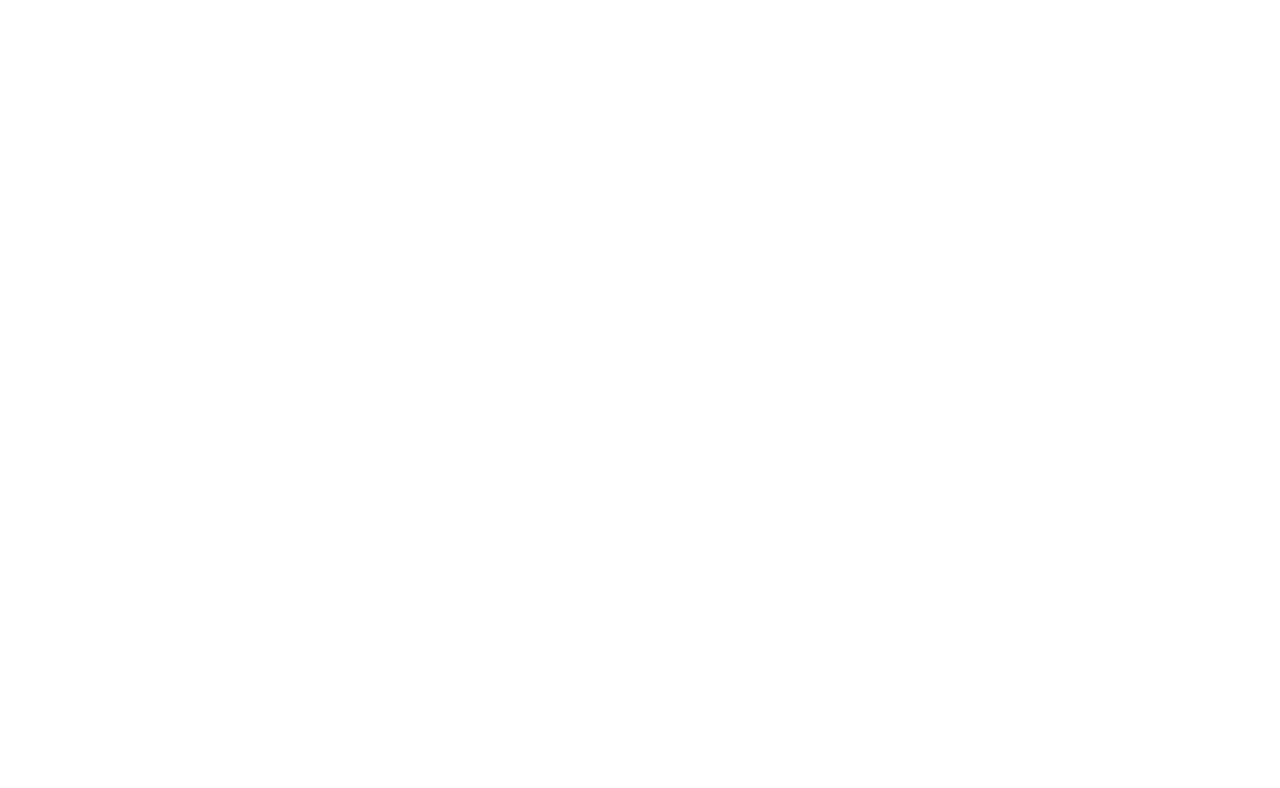
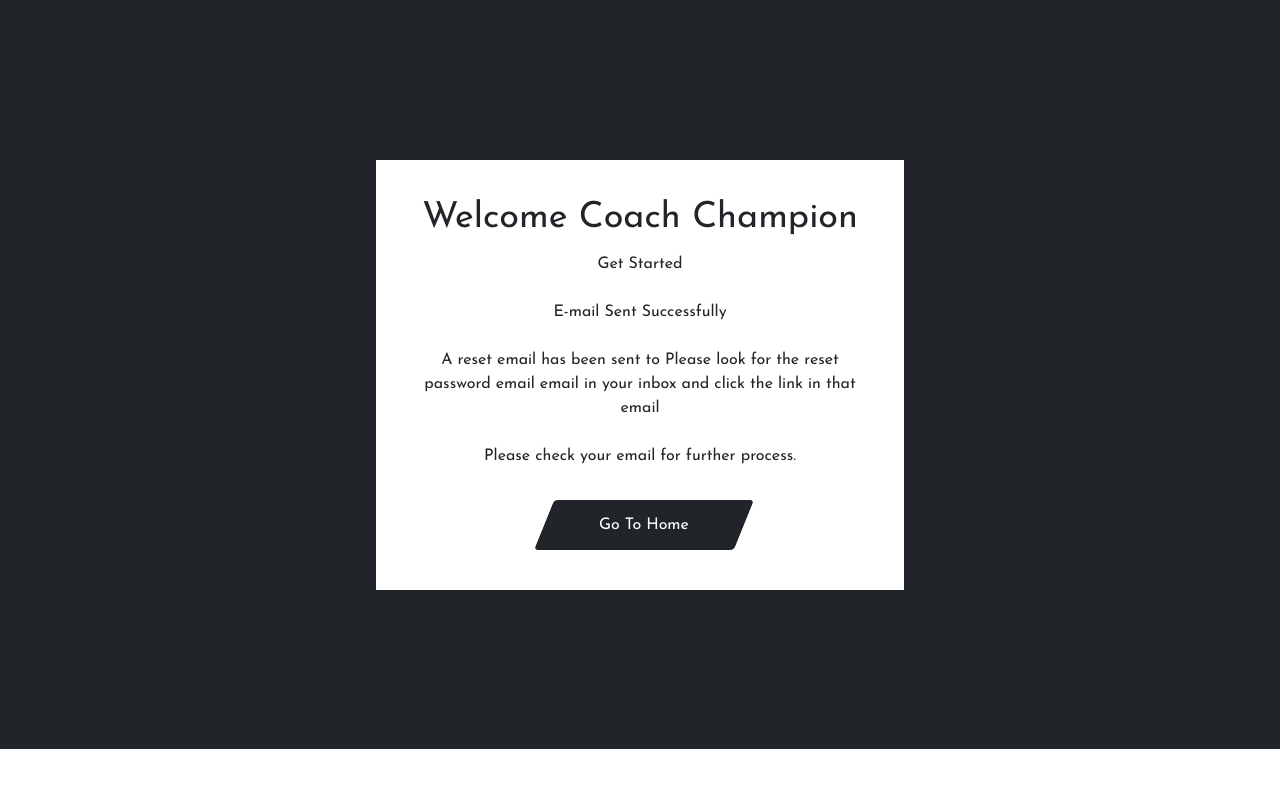
Before and after one commit to sahilrara/coach-react-app, a React (Create React App) app: page /send/mail in a window 1280 px wide. Shown: the top 788 px of the page. Built offline with nearby package versions, Linux system fonts and the light colour scheme.

Commit message:
comment code

```diff
--- a/src/components/common/AdminHeader.jsx
+++ b/src/components/common/AdminHeader.jsx
@@ -77,7 +77,7 @@
             onClick={() => setShowSidebar(true)}
             src={SidebarTogle}
             alt=""
-            className=" d-lg-none ms-2"
+            className="userimg d-lg-none ms-2"
           />
         </div>
       </div>
--- /dev/null
+++ b/src/components/common/Mail.jsx
@@ -0,0 +1,39 @@
+import React from "react";
+import { withRouter } from "react-router";
+
+const Mail = ({ history }) => {
+  return (
+    <div className="bg-dark">
+      <div class="d-flex align-items-center flex-grow-1 justify-content-center flex-column">
+        <div class="container my-5">
+          <div class="form text-center mx-auto">
+            <h1 class="form-heading mb-0">Welcome Coach Champion</h1>
+            <p class="fs-16 fw-normal mb-4 mt-3">Get Started</p>
+            <p class="fs-16 fw-normal mb-4 mt-3">E-mail Sent Successfully</p>
+            <p class="fs-16 fw-normal mb-4 mt-3">
+              A reset email has been sent to <span></span> Please look for the
+              reset password email email in your inbox and click the link in
+              that email{" "}
+            </p>
+            <p class="fs-16 fw-normal mb-4 mt-3">
+              Please check your email for further process.
+            </p>
+            <div class="mt-4 pt-2 d-flex justify-content-center text-center ">
+              <button
+                onClick={() => history.push("/")}
+                type="button"
+                class=" btn ms-2 rounded-1px fw-700 fs-20 fs-xs-16 px-4 h-50px w-200 w-xs-130 bg-dark btn-skew border-unset d-flex align-items-center justify-content-center"
+              >
+                <span class="position-absolute skew-text text-white">
+                  Go To Home
+                </span>
+              </button>
+            </div>
+          </div>
+        </div>
+      </div>
+    </div>
+  );
+};
+
+export default withRouter(Mail);
--- a/src/components/common/Router.jsx
+++ b/src/components/common/Router.jsx
@@ -8,6 +8,7 @@
 import SettingPage from "../setting/SettingPage";
 import ForgotPassword from "./ForgotPassword";
 import ResetPassword from "./ResetPassword";
+import Mail from "./Mail";
 
 const Router = () => {
   const [show, setShow] = useState(false);
@@ -18,6 +19,7 @@
       <Switch>
         {/* Main Pages */}
         <Route exact path="/" component={Login} />
+        <Route exact path="/send/mail" component={Mail} />
         <Route exact path="/admin/dashboard/userlist">
           <Dashboard
             setShow={setShow}
--- a/src/components/style.css
+++ b/src/components/style.css
@@ -359,7 +359,11 @@
 .pagination {
   justify-content: flex-end;
 }
-
+.userimg {
+  height: 40px;
+  width: 40px;
+  border-radius: 50%;
+}
 .swal2-cancel {
   background-color: var(--color-light-green);
   border: 1px solid var(--color-light-green) !important;
```
